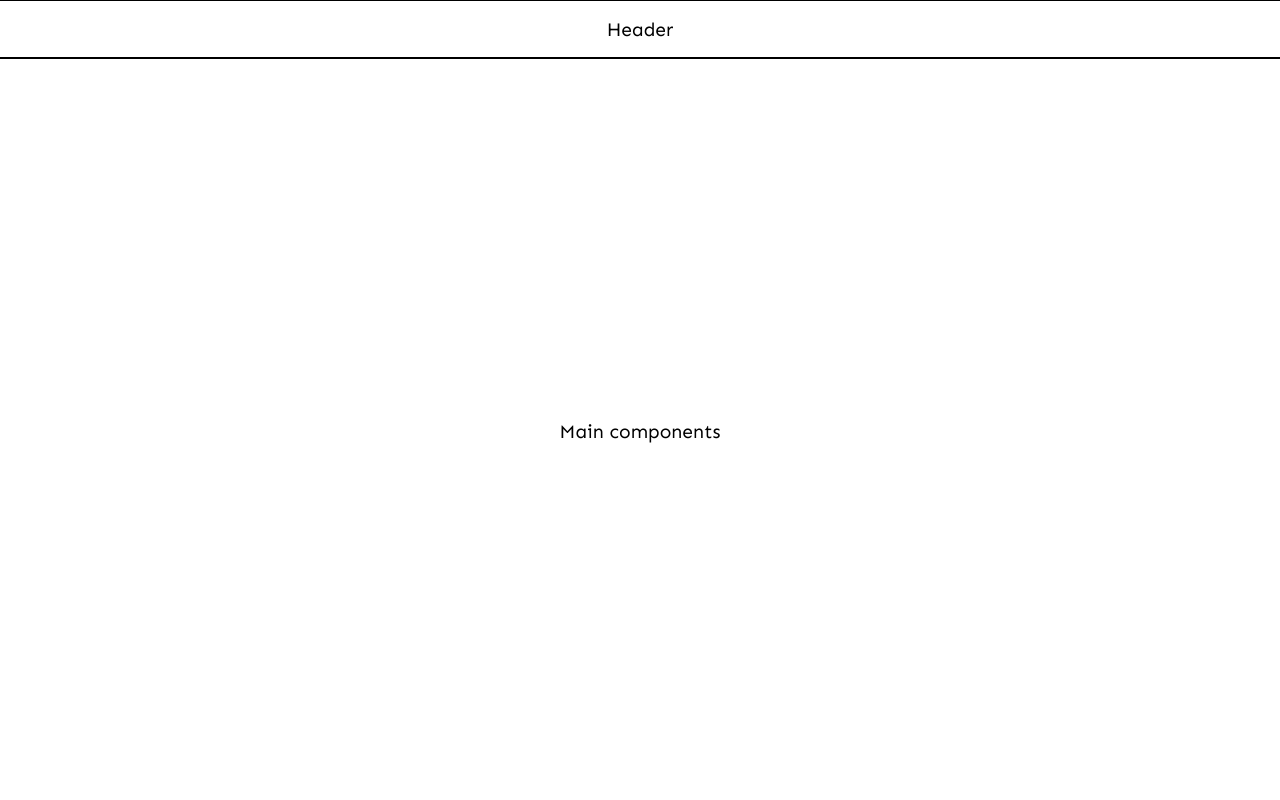
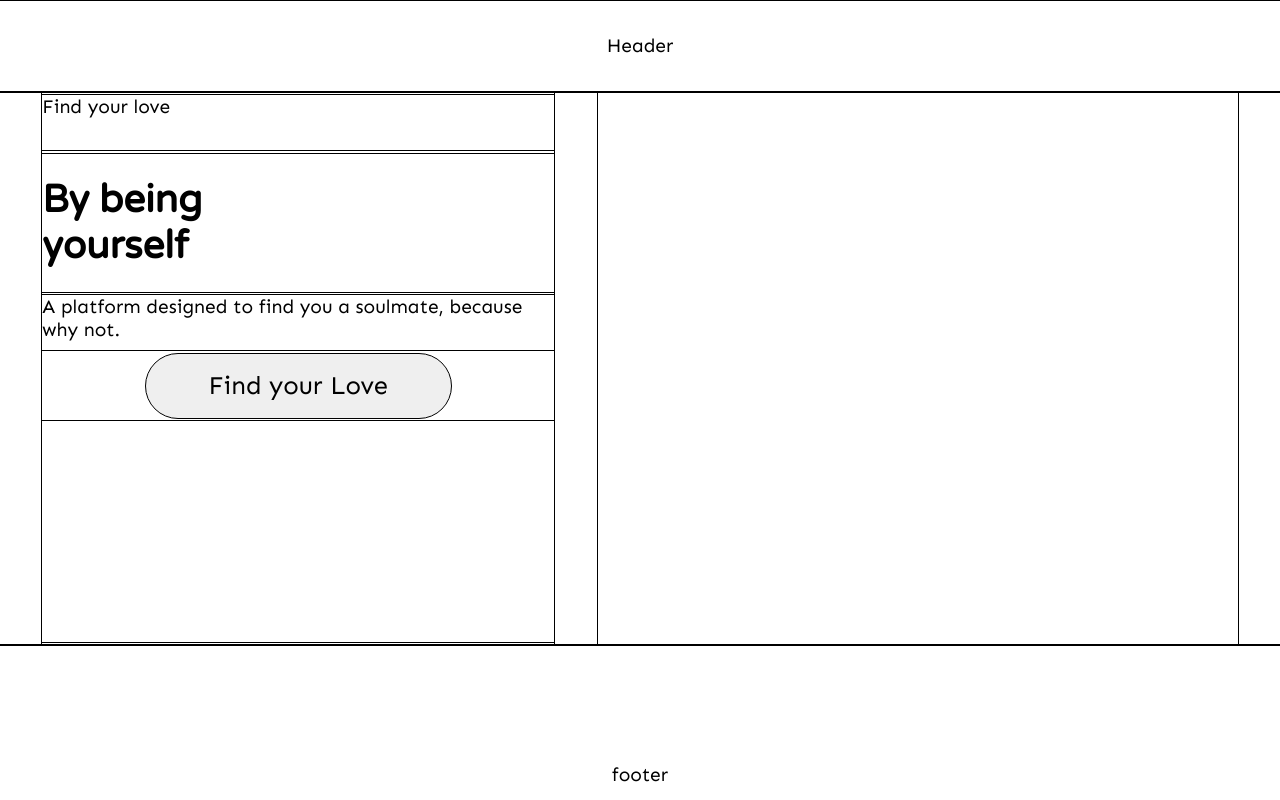
Before and after one commit to MokuaEnock/Kupid-frontend, a React (Create React App) app: page / in a window 1280 px wide. Shown: the top 800 px of the page. Built offline with nearby package versions, Linux system fonts and the light colour scheme.

Commit message:
create basic styles for landing page

```diff
--- a/src/App.css
+++ b/src/App.css
@@ -1,4 +1,5 @@
 @import url('https://fonts.googleapis.com/css2?family=Sen&display=swap');
+@import url('https://fonts.googleapis.com/css2?family=Varela+Round&display=swap');
 
 * {
     font-family: 'Sen', sans-serif;
@@ -20,7 +21,7 @@
 /* Header ================================================================ */
 header {
     width: 100%;
-    height: 7vh;
+    height: 7vw;
     display: flex;
     flex-direction: row;
     justify-content: space-evenly;
@@ -31,10 +32,9 @@ header {
 
 /* main =================================================================== */
 
-
 main {
     width: 100%;
-    height: 93vh;
+    height: 43.1vw;
     display: flex;
     flex-direction: row;
     justify-content: space-evenly;
@@ -42,12 +42,67 @@ main {
     font-size: 1.5vw;
 }
 
+main>* {
+    height: 100%;
+    border: thin solid black;
+}
+
+#container1 {
+    display: flex;
+    flex-direction: column;
+    justify-content: space-evenly;
+    align-items: center;
+
+    width: 40%;
+}
+
+#container1>* {
+    width: 100%;
+    height: 20%;
+    border: thin solid black;
+}
+
+#container1>button {
+    width: 60%;
+    height: 12%;
+    display: flex;
+    flex-direction: column;
+    justify-content: space-evenly;
+    align-items: center;
+    border-radius: 3vw;
+    font-size: 2vw;
+}
+
+#container1>span {
+    width: 100%;
+    height: 40%;
+}
+
+#container1>.title {
+    font-family: 'Varela Round', sans-serif;
+    font-size: 3vw;
+    height: 25%;
+    font-weight: bold;
+    display: flex;
+    flex-direction: column;
+    justify-content: space-evenly;
+    align-items: flex-start;
+}
+
+#container1>.par {
+    height: 10%;
+}
+
+#container2 {
+    width: 50%;
+}
+
 /* footer ====================================================================== */
 
 
 footer {
     width: 100%;
-    height: 20vh;
+    height: 20vw;
     font-size: 1.5vw;
     display: flex;
     flex-direction: row;
--- /dev/null
+++ b/src/components/Pages/landing/landing.js
@@ -0,0 +1,20 @@
+export default function Landing() {
+  return (
+    <main>
+      <div id="container1">
+        <div className="par">Find your love</div>
+        <div className="title">
+          By being
+          <br />
+          yourself
+        </div>
+        <div className="par">
+          A platform designed to find you a soulmate, because why not.
+        </div>
+        <button>Find your Love</button>
+        <span></span>
+      </div>
+      <div id="container2"></div>
+    </main>
+  );
+}
--- a/src/components/main.js
+++ b/src/components/main.js
@@ -1,3 +1,9 @@
+import Landing from "./Pages/landing/landing";
+
 export default function Main() {
-  return <main>Main components</main>;
+  return (
+    <>
+      <Landing />
+    </>
+  );
 }
```
